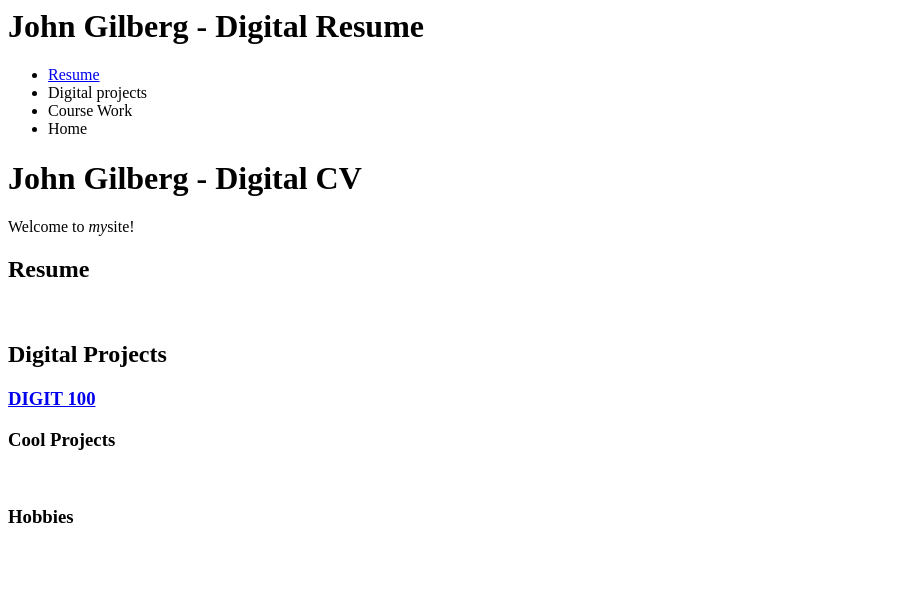
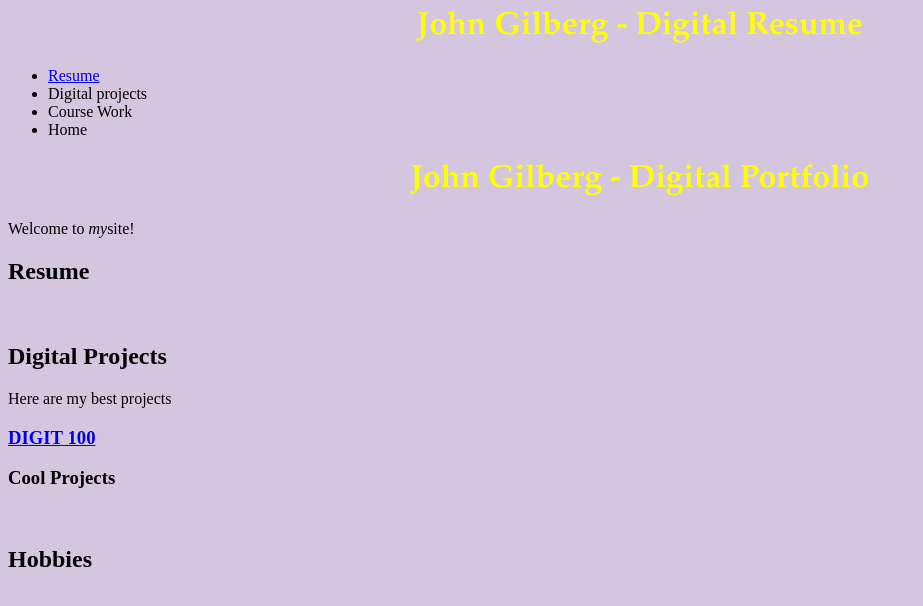
Before and after one commit to John-Gilberg/Digital-Portfolio, a plain HTML site: page index.html in a window 1280 px wide. Shown: the whole page, without its empty margins (0-923 px from the left). Drawn offline with Linux system fonts and the light colour scheme.

Commit message:
Update index.html

```diff
--- a/index.html
+++ b/index.html
@@ -4,7 +4,7 @@
     <meta name="description" content="My web portfolio for DIGIT100">
     <meta charset="utf-8">
     <meta name="viewport" content="width=device-width, initial-scale=1.0">
-    <link href="./CSS/GilbergCV.css" rel="stylesheet" type="text/css"
+    <link href="styling.css" rel="stylesheet" type="text/css">
   </head>
   <body>
       <header>
@@ -16,16 +16,17 @@
           <li>Home</li>
         </ul>
       </header>
-      </div>
-        <h1>John Gilberg - Digital CV</h1>
+        <div>
+        <h1>John Gilberg - Digital Portfolio</h1>
           <p>Welcome to <em>my</em>site!</p>
         </div>
           <h2>Resume</h2>
           <br />
           <h2>Digital Projects</h2>
+            <p>Here are my best projects</p>
             <h3><a href="https://bulletins.psu.edu/undergraduate/colleges/behrend/digital-media-arts-technology-ba/">DIGIT 100</a></h3>
             <h3>Cool Projects</h3>
           <br />
-      <h3>Hobbies</h3>
+          <h2>Hobbies</h2>
   </body>
 </html>
```
Lines whose indentation alone changed are shown as unchanged.
